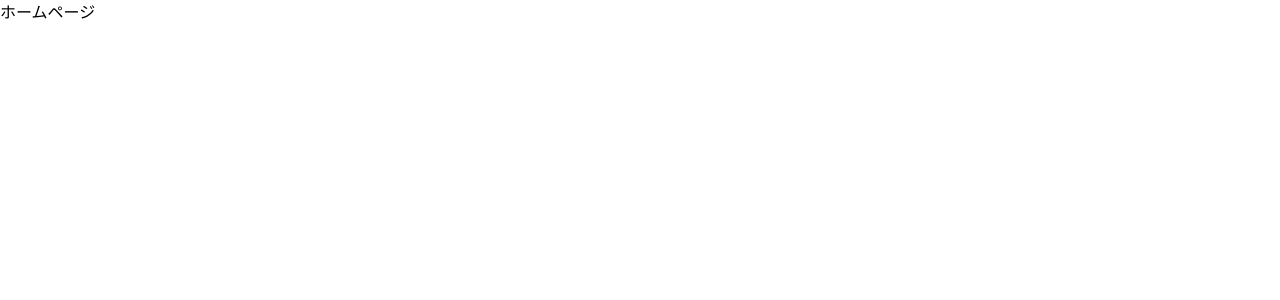
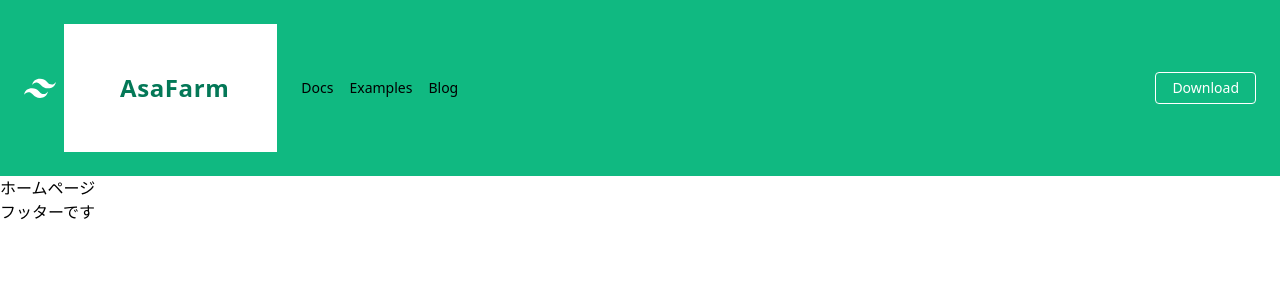
Before and after one commit to toasahi/AsaFarm, a React (Create React App) app: page / in a window 1280 px wide. Shown: the top 300 px of the page. Built offline with nearby package versions, Linux system fonts and the light colour scheme.

Commit message:
Add Header Tmp

```diff
--- a/src/components/atoms/Icon.tsx
+++ b/src/components/atoms/Icon.tsx
@@ -1,9 +1,15 @@
-import { memo } from 'react';
+import { memo, VFC } from 'react';
 import { Link } from 'react-router-dom';
 
-export const Icon = memo(() => {
+type Props = {
+  margin?: string;
+  padding?: string;
+};
+
+export const Icon: VFC<Props> = memo((props) => {
+  // const {margin,padding} = props;
   return (
-    <Link to="/home" className="py-12 bg-green-100 lg:bg-white flex justify-center lg:justify-start lg:px-12">
+    <Link to="/" className="py-12 bg-green-100 lg:bg-white flex justify-center lg:justify-start lg:px-12">
       <div></div>
       <div className="text-2xl text-green-700 tracking-wide ml-2 font-semibold">AsaFarm</div>
     </Link>
--- a/src/components/organisms/layout/Header.tsx
+++ b/src/components/organisms/layout/Header.tsx
@@ -1,5 +1,58 @@
+import { Icon } from 'components/atoms/Icon';
 import { memo, VFC } from 'react';
 
 export const Header: VFC = memo(() => {
-  return <header>ヘッダーです</header>;
+  return (
+    <header>
+      <nav className="flex items-center justify-between flex-wrap p-6 bg-green-500">
+        <div className="flex items-center flex-shrink-0 text-white mr-6">
+          <svg
+            className="fill-current h-8 w-8 mr-2"
+            width="54"
+            height="54"
+            viewBox="0 0 54 54"
+            xmlns="http://www.w3.org/2000/svg"
+          >
+            <path d="M13.5 22.1c1.8-7.2 6.3-10.8 13.5-10.8 10.8 0 12.15 8.1 17.55 9.45 3.6.9 6.75-.45 9.45-4.05-1.8 7.2-6.3 10.8-13.5 10.8-10.8 0-12.15-8.1-17.55-9.45-3.6-.9-6.75.45-9.45 4.05zM0 38.3c1.8-7.2 6.3-10.8 13.5-10.8 10.8 0 12.15 8.1 17.55 9.45 3.6.9 6.75-.45 9.45-4.05-1.8 7.2-6.3 10.8-13.5 10.8-10.8 0-12.15-8.1-17.55-9.45-3.6-.9-6.75.45-9.45 4.05z" />
+          </svg>
+          <Icon />
+        </div>
+        <div className="block lg:hidden">
+          <button className="flex items-center px-3 py-2 border rounded text-teal-200 border-teal-400 hover:text-white hover:border-white">
+            <svg className="fill-current h-3 w-3" viewBox="0 0 20 20" xmlns="http://www.w3.org/2000/svg">
+              <title>Menu</title>
+              <path d="M0 3h20v2H0V3zm0 6h20v2H0V9zm0 6h20v2H0v-2z" />
+            </svg>
+          </button>
+        </div>
+        <div className="w-full block flex-grow lg:flex lg:items-center lg:w-auto">
+          <div className="text-sm lg:flex-grow">
+            <a
+              href="#responsive-header"
+              className="block mt-4 lg:inline-block lg:mt-0 text-teal-200 hover:text-white mr-4"
+            >
+              Docs
+            </a>
+            <a
+              href="#responsive-header"
+              className="block mt-4 lg:inline-block lg:mt-0 text-teal-200 hover:text-white mr-4"
+            >
+              Examples
+            </a>
+            <a href="#responsive-header" className="block mt-4 lg:inline-block lg:mt-0 text-teal-200 hover:text-white">
+              Blog
+            </a>
+          </div>
+          <div>
+            <a
+              href="#"
+              className="inline-block text-sm px-4 py-2 leading-none border rounded text-white border-white hover:border-transparent hover:text-teal-500 hover:bg-white mt-4 lg:mt-0"
+            >
+              Download
+            </a>
+          </div>
+        </div>
+      </nav>
+    </header>
+  );
 });
--- a/src/components/pages/Home.tsx
+++ b/src/components/pages/Home.tsx
@@ -1,6 +1,7 @@
+import { Main } from 'components/layout/Main';
 import { memo, VFC } from 'react';
 import { Login } from './Login';
 
 export const Home: VFC = memo(() => {
-  return <div>ホームページ</div>;
+  return <Main>ホームページ</Main>;
 });
```
